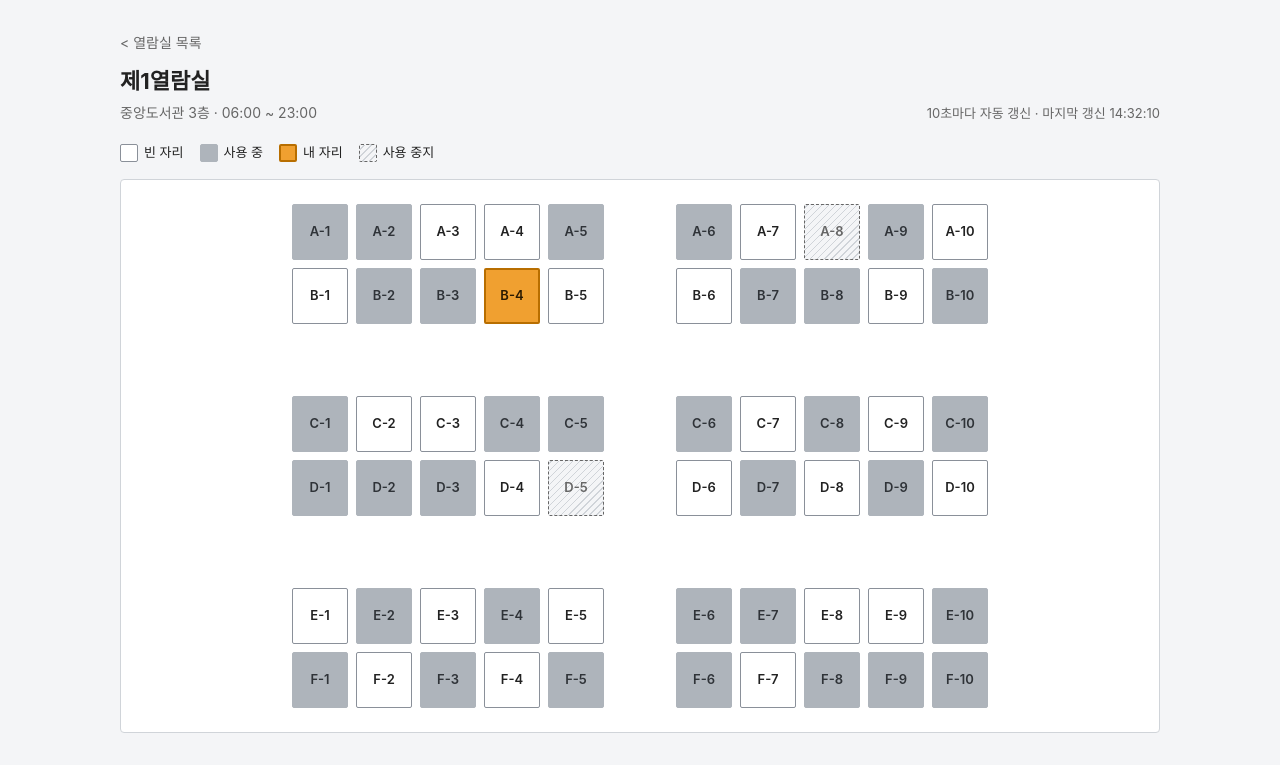
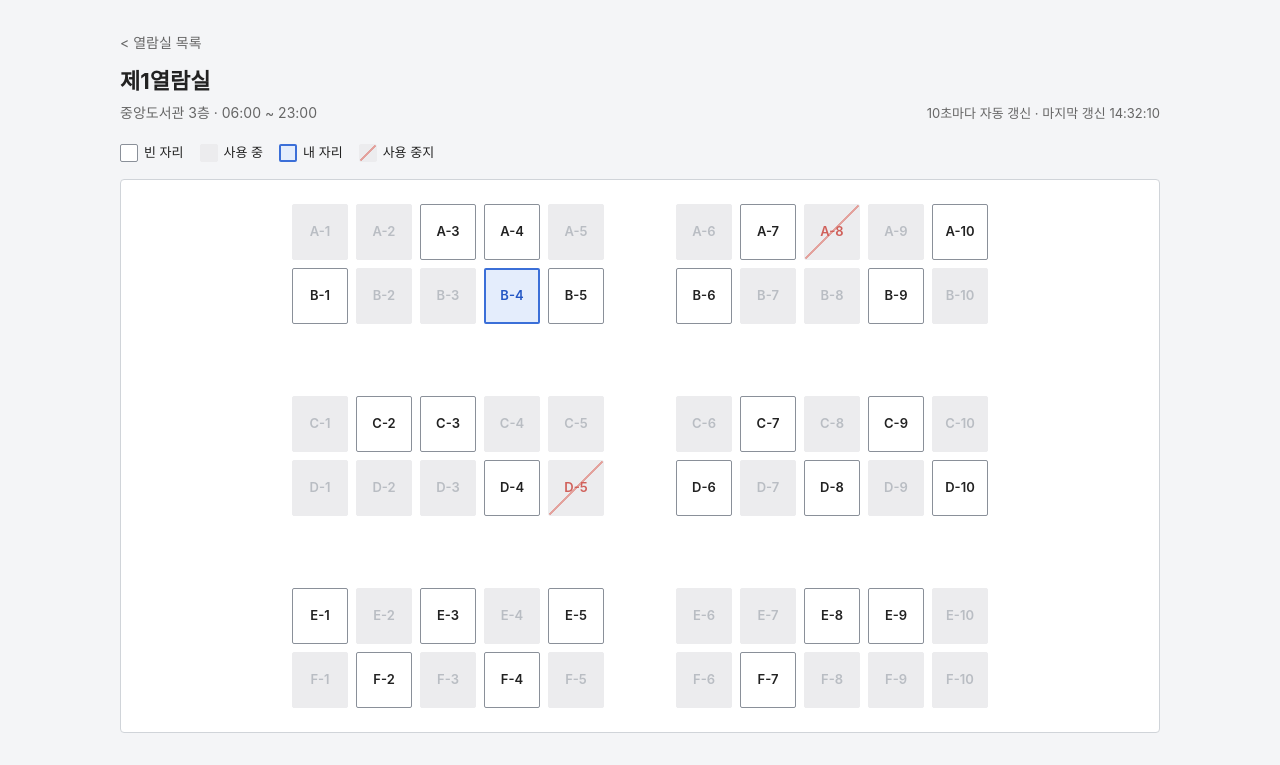
Before and after one commit to wal-lam/Book-ing, a Spring Boot app: page /seats.html?roomId=1 in a window 1280 px wide. Shown: the part 61-826 px from the top of the page. Run offline with Spring Boot 4, Linux system fonts and the light colour scheme; some of the project's set-up classes (security, data sources, template engines, error pages and the like) are left out, and stand-ins take their place; some web fonts are replaced.

Commit message:
좌석 상태 색상 변경

```diff
--- a/src/main/resources/static/css/main.css
+++ b/src/main/resources/static/css/main.css
@@ -640,24 +640,23 @@ body {
 }
 
 .seat-in-use {
-  color: #2f3338;
-  background: #aeb4bb;
-  border-color: #aeb4bb;
+  color: #b9bdc3;
+  background: #ececee;
+  border-color: #ececee;
   cursor: not-allowed;
 }
 
 .seat-mine {
-  color: #2b1a00;
-  background: #f0a030;
-  border: 2px solid #b86e00;
+  color: #2457c5;
+  background: #e4edfc;
+  border: 2px solid #3b6fd8;
   cursor: default;
 }
 
 .seat-inactive {
-  color: #666666;
-  background: repeating-linear-gradient(-45deg, #f4f5f7, #f4f5f7 4px, #d0d4d9 4px, #d0d4d9 5px);
-  border-style: dashed;
-  border-color: #666666;
+  color: #d0605a;
+  background: linear-gradient(to top left, #ececee calc(50% - 0.75px), #e3a29d calc(50% - 0.75px), #e3a29d calc(50% + 0.75px), #ececee calc(50% + 0.75px));
+  border-color: #ececee;
   cursor: not-allowed;
 }
 
--- a/src/main/resources/static/css/scss/_seats.scss
+++ b/src/main/resources/static/css/scss/_seats.scss
@@ -93,6 +93,7 @@
     }
 }
 
+// 사용 중은 일부러 흐리게 해서 빈 자리가 눈에 띄게 한다
 .seat-in-use {
     color: $seat-in-use-text;
     background: $seat-in-use;
@@ -107,18 +108,17 @@
     cursor: default;
 }
 
-// 사용 중지는 색이 아닌 사선 무늬로 구분
+// 사용 중지: 사용 중과 같은 바탕에 빨간 사선(/) 한 줄로 구분
 .seat-inactive {
-    color: $color-text-sub;
-    background: repeating-linear-gradient(
-        -45deg,
-        $seat-inactive,
-        $seat-inactive 4px,
-        $seat-inactive-line 4px,
-        $seat-inactive-line 5px
+    color: $seat-inactive-text;
+    background: linear-gradient(
+        to top left,
+        $seat-inactive calc(50% - 0.75px),
+        $seat-inactive-line calc(50% - 0.75px),
+        $seat-inactive-line calc(50% + 0.75px),
+        $seat-inactive calc(50% + 0.75px)
     );
-    border-style: dashed;
-    border-color: $color-text-sub;
+    border-color: $seat-inactive;
     cursor: not-allowed;
 }
 
--- a/src/main/resources/static/css/scss/_tokens.scss
+++ b/src/main/resources/static/css/scss/_tokens.scss
@@ -13,10 +13,11 @@ $color-table-head: #e3e8ee;
 // 좌석 상태
 $seat-available: #ffffff;
 $seat-available-border: #8a9099;
-$seat-in-use: #aeb4bb;
-$seat-in-use-text: #2f3338;
-$seat-mine: #f0a030;
-$seat-mine-border: #b86e00;
-$seat-mine-text: #2b1a00;
-$seat-inactive: #f4f5f7;
-$seat-inactive-line: #d0d4d9;
+$seat-in-use: #ececee;
+$seat-in-use-text: #b9bdc3;
+$seat-mine: #e4edfc;
+$seat-mine-border: #3b6fd8;
+$seat-mine-text: #2457c5;
+$seat-inactive: #ececee;
+$seat-inactive-line: #e3a29d;
+$seat-inactive-text: #d0605a;
```
